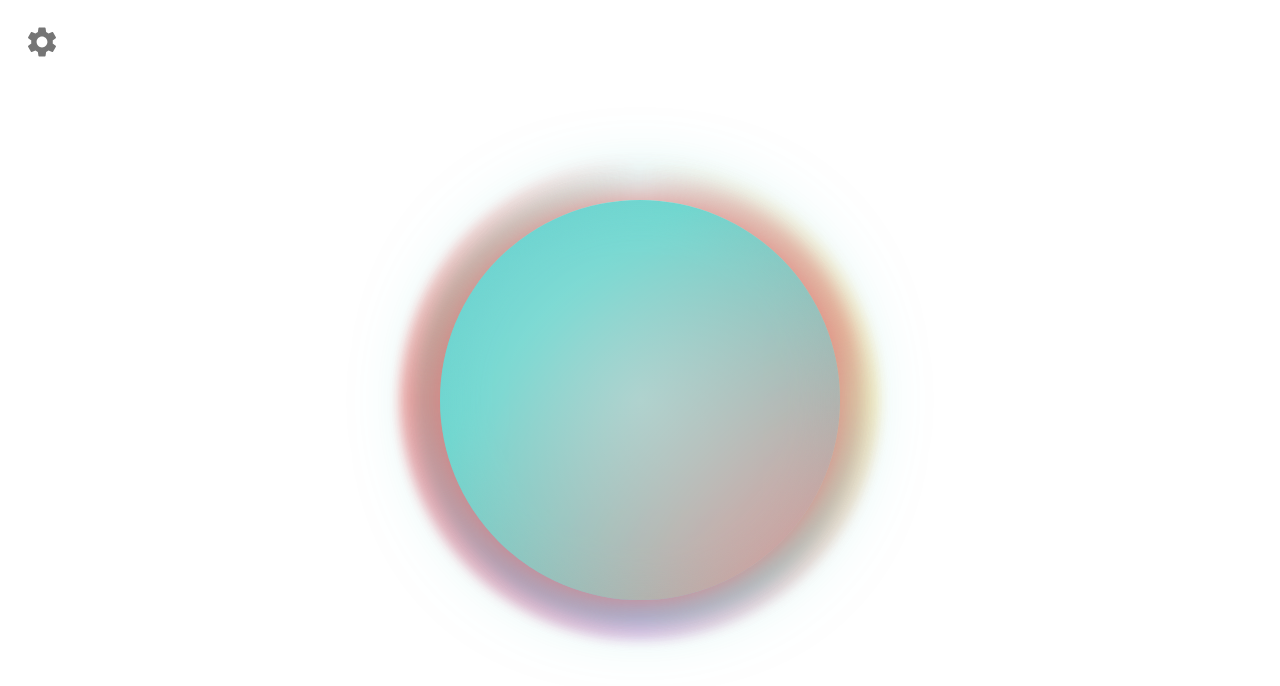
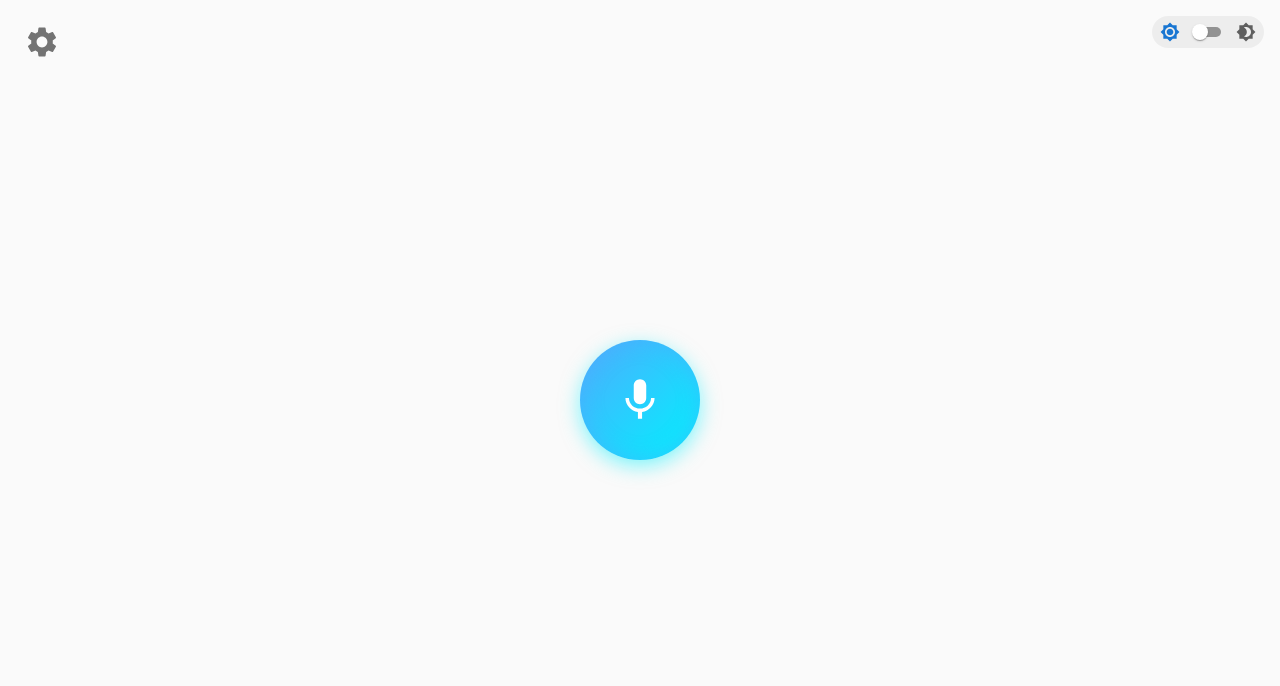
Before and after one commit to funkpopo/Buddie, a React (Vite) app: page / in a window 1280 px wide. Shown: the top 686 px of the page. Built offline with nearby package versions, Linux system fonts and the light colour scheme.

Commit message:
优化主页显示样式

```diff
--- a/src/App.tsx
+++ b/src/App.tsx
@@ -1,119 +1,41 @@
-import React, { useState, useCallback, memo, useMemo, useRef } from 'react';
+import React, { useState, useCallback, memo, useMemo } from 'react';
 import {
-  Fab,
   IconButton,
-  Menu,
-  MenuItem,
   Box,
   Typography,
-  keyframes
+  Switch
 } from '@mui/material';
 import {
   Settings as SettingsIcon,
-  Home as HomeIcon
+  Home as HomeIcon,
+  Mic as MicIcon,
+  MicOff as MicOffIcon,
+  Brightness4 as DarkModeIcon,
+  Brightness7 as LightModeIcon
 } from '@mui/icons-material';
-
-// 定义流光色彩动画
-const gradientAnimation = keyframes`
-  0% {
-    background-position: 0% 50%;
-    box-shadow: 0 0 20px rgba(255, 107, 107, 0.8);
-  }
-  25% {
-    box-shadow: 0 0 40px rgba(78, 205, 196, 1);
-  }
-  50% {
-    background-position: 100% 50%;
-    box-shadow: 0 0 60px rgba(69, 183, 209, 1);
-  }
-  75% {
-    box-shadow: 0 0 40px rgba(150, 206, 180, 1);
-  }
-  100% {
-    background-position: 0% 50%;
-    box-shadow: 0 0 20px rgba(255, 107, 107, 0.8);
-  }
-`;
-
-// 定义脉冲动画
-const pulseAnimation = keyframes`
-  0% {
-    transform: scale(0.9);
-    box-shadow: 0 0 0 0 rgba(255, 107, 107, 0.9);
-  }
-  50% {
-    transform: scale(1.05);
-    box-shadow: 0 0 0 20px rgba(255, 107, 107, 0.3);
-  }
-  100% {
-    transform: scale(0.9);
-    box-shadow: 0 0 0 40px rgba(255, 107, 107, 0);
-  }
-`;
-
-// 定义旋转边框动画
-const rotateBorder = keyframes`
-  0% {
-    transform: rotate(0deg);
-    filter: hue-rotate(0deg);
-  }
-  100% {
-    transform: rotate(360deg);
-    filter: hue-rotate(360deg);
-  }
-`;
-
-// 定义粒子动画
-const particleAnimation = keyframes`
-  0% {
-    transform: translate(0, 0) rotate(0deg);
-    opacity: 1;
-  }
-  100% {
-    transform: translate(var(--tx), var(--ty)) rotate(720deg);
-    opacity: 0;
-  }
-`;
-
-// 定义浮动动画
-const floatAnimation = keyframes`
-  0% {
-    transform: translateY(0px);
-  }
-  50% {
-    transform: translateY(-20px);
-  }
-  100% {
-    transform: translateY(0px);
-  }
-`;
+import { useTheme } from './ThemeContext';
 
 const App: React.FC = () => {
+  const { theme, toggleTheme } = useTheme();
   const [currentPage, setCurrentPage] = useState<'home' | 'settings'>('home');
-  const [anchorEl, setAnchorEl] = useState<null | HTMLElement>(null);
-  const open = Boolean(anchorEl);
-  const fabRef = useRef<HTMLButtonElement>(null);
+  const [isListening, setIsListening] = useState<boolean>(false);
 
   const handleSetCurrentPage = useCallback((page: 'home' | 'settings') => {
     setCurrentPage(page);
-  }, []);
-
-  const handleClick = useCallback((event: React.MouseEvent<HTMLElement>) => {
-    setAnchorEl(fabRef.current);
   }, []);
 
   const handleSettingsClick = useCallback(() => {
     handleSetCurrentPage('settings');
   }, [handleSetCurrentPage]);
 
-  const handleClose = useCallback(() => {
-    setAnchorEl(null);
+  const toggleListening = useCallback(() => {
+    setIsListening(prev => {
+      const newState = !prev;
+      console.log(`语音聆听状态: ${newState ? '开启' : '关闭'}`);
+      // 这里可以添加实际的语音处理逻辑
+      return newState;
+    });
   }, []);
-
-  const handleMenuClick = useCallback((action: string) => {
-    console.log(`执行功能: ${action}`);
-    handleClose();
-  }, [handleClose]);
 
   // 使用useMemo优化组件渲染
   const SettingsPage = useMemo(() => memo(() => (
@@ -141,6 +63,29 @@ const App: React.FC = () => {
         <HomeIcon sx={{ fontSize: 36 }} />
       </IconButton>
 
+      {/* 主题切换开关 - 右上角 */}
+      <Box
+        sx={{
+          position: 'absolute',
+          top: 16,
+          right: 16,
+          zIndex: 1000,
+          display: 'flex',
+          alignItems: 'center',
+          backgroundColor: 'rgba(0, 0, 0, 0.05)',
+          borderRadius: 4,
+          padding: '4px 8px'
+        }}
+      >
+        <LightModeIcon sx={{ fontSize: 20, mr: 1, color: theme === 'light' ? 'primary.main' : 'text.secondary' }} />
+        <Switch
+          checked={theme === 'dark'}
+          onChange={toggleTheme}
+          size="small"
+        />
+        <DarkModeIcon sx={{ fontSize: 20, ml: 1, color: theme === 'dark' ? 'primary.main' : 'text.secondary' }} />
+      </Box>
+
       <Box
         sx={{
           display: 'flex',
@@ -158,7 +103,7 @@ const App: React.FC = () => {
         </Box>
       </Box>
     </Box>
-  )), [handleSetCurrentPage]);
+  )), [handleSetCurrentPage, theme, toggleTheme]);
 
   const HomePage = useMemo(() => memo(() => (
     <Box
@@ -167,133 +112,18 @@ const App: React.FC = () => {
         width: '100vw',
         display: 'flex',
         flexDirection: 'column',
-        position: 'relative'
+        position: 'relative',
+        alignItems: 'center',
+        justifyContent: 'center'
       }}
     >
-      {/* 中央大圆形按钮容器 */}
-      <Box
-        sx={{
-          display: 'flex',
-          justifyContent: 'center',
-          alignItems: 'center',
-          flexGrow: 1,
-          position: 'relative',
-          animation: `${floatAnimation} 3s ease-in-out infinite`
-        }}
+      {/* 语音按钮 */}
+      <button
+        className={`voice-button ${isListening ? 'listening' : ''}`}
+        onClick={toggleListening}
       >
-        {/* 粒子效果容器 */}
-        <Box
-          sx={{
-            position: 'absolute',
-            width: 600,
-            height: 600,
-            pointerEvents: 'none',
-            zIndex: 1
-          }}
-        >
-          {Array.from({ length: 30 }).map((_, i) => (
-            <Box
-              key={i}
-              sx={{
-                position: 'absolute',
-                top: '50%',
-                left: '50%',
-                width: 10,
-                height: 10,
-                borderRadius: '50%',
-                background: `hsl(${Math.random() * 360}, 70%, 60%)`,
-                opacity: 0,
-                animation: `${particleAnimation} ${2 + Math.random() * 3}s linear infinite`,
-                '--tx': `${(Math.random() - 0.5) * 500}px`,
-                '--ty': `${(Math.random() - 0.5) * 500}px`,
-                animationDelay: `${Math.random() * 5}s`
-              }}
-            />
-          ))}
-        </Box>
-
-        {/* 旋转边框效果 */}
-        <Box
-          sx={{
-            position: 'absolute',
-            width: 450,
-            height: 450,
-            borderRadius: '50%',
-            background: 'conic-gradient(transparent, #FF6B6B, #4ECDC4, #45B7D1, #96CEB4, transparent)',
-            animation: `${rotateBorder} 2s linear infinite`,
-            filter: 'blur(8px)',
-            opacity: 0.8,
-            zIndex: 0
-          }}
-        />
-
-        {/* 内层旋转边框 */}
-        <Box
-          sx={{
-            position: 'absolute',
-            width: 480,
-            height: 480,
-            borderRadius: '50%',
-            background: 'conic-gradient(transparent, #FFEAA7, #DDA0DD, #FF6B6B, transparent)',
-            animation: `${rotateBorder} 3s linear infinite reverse`,
-            filter: 'blur(6px)',
-            opacity: 0.6,
-            zIndex: 0
-          }}
-        />
-
-        <Fab
-          aria-label="add"
-          sx={{
-            width: 400,
-            height: 400,
-            background: 'radial-gradient(circle at 30% 30%, #FF6B6B, #4ECDC4, #45B7D1, #96CEB4)',
-            backgroundSize: '400% 400%',
-            animation: `${gradientAnimation} 3s ease infinite, ${pulseAnimation} 2s infinite`,
-            border: 'none',
-            position: 'relative',
-            overflow: 'hidden',
-            borderRadius: '50%',
-            zIndex: 2,
-            boxShadow: '0 0 40px rgba(255, 107, 107, 0.8), 0 0 80px rgba(78, 205, 196, 0.6)',
-            '&::before': {
-              content: '""',
-              position: 'absolute',
-              top: '-50%',
-              left: '-50%',
-              width: '200%',
-              height: '200%',
-              background: 'radial-gradient(circle, rgba(255,255,255,0.5) 0%, rgba(255,255,255,0) 70%)',
-              transform: 'rotate(30deg)',
-              opacity: 0.8,
-              zIndex: 3
-            },
-            '&::after': {
-              content: '""',
-              position: 'absolute',
-              top: '15px',
-              left: '15px',
-              right: '15px',
-              bottom: '15px',
-              background: 'inherit',
-              borderRadius: '50%',
-              zIndex: 1,
-              filter: 'blur(15px)',
-              opacity: 0.9
-            },
-            '&:hover': {
-              animation: `${gradientAnimation} 1.5s ease infinite, ${pulseAnimation} 1s infinite`,
-              transform: 'scale(1.1)',
-              boxShadow: '0 0 70px rgba(255, 107, 107, 1), 0 0 140px rgba(78, 205, 196, 0.8)',
-              '&::before': {
-                opacity: 1,
-                transform: 'rotate(90deg)'
-              }
-            },
-            transition: 'transform 0.4s ease, box-shadow 0.4s ease'
-          }}
-        />
-      </Box>
+        {isListening ? <MicOffIcon sx={{ fontSize: 50, color: 'white' }} /> : <MicIcon sx={{ fontSize: 50, color: 'white' }} />}
+      </button>
 
       {/* 设置按钮 - 左上角 */}
       <IconButton
@@ -307,8 +137,31 @@ const App: React.FC = () => {
       >
         <SettingsIcon sx={{ fontSize: 36 }} />
       </IconButton>
+
+      {/* 主题切换开关 - 右上角 */}
+      <Box
+        sx={{
+          position: 'absolute',
+          top: 16,
+          right: 16,
+          zIndex: 1000,
+          display: 'flex',
+          alignItems: 'center',
+          backgroundColor: 'rgba(0, 0, 0, 0.05)',
+          borderRadius: 4,
+          padding: '4px 8px'
+        }}
+      >
+        <LightModeIcon sx={{ fontSize: 20, mr: 1, color: theme === 'light' ? 'primary.main' : 'text.secondary' }} />
+        <Switch
+          checked={theme === 'dark'}
+          onChange={toggleTheme}
+          size="small"
+        />
+        <DarkModeIcon sx={{ fontSize: 20, ml: 1, color: theme === 'dark' ? 'primary.main' : 'text.secondary' }} />
+      </Box>
     </Box>
-  )), [handleSettingsClick]);
+  )), [handleSettingsClick, isListening, toggleListening, theme, toggleTheme]);
 
   if (currentPage === 'settings') {
     return <SettingsPage />;
--- /dev/null
+++ b/src/ThemeContext.tsx
@@ -0,0 +1,44 @@
+import React, { createContext, useContext, useState, useEffect, ReactNode } from 'react';
+
+type Theme = 'light' | 'dark';
+
+interface ThemeContextType {
+  theme: Theme;
+  toggleTheme: () => void;
+}
+
+const ThemeContext = createContext<ThemeContextType | undefined>(undefined);
+
+export const ThemeProvider: React.FC<{ children: ReactNode }> = ({ children }) => {
+  const [theme, setTheme] = useState<Theme>('light');
+
+  useEffect(() => {
+    const savedTheme = localStorage.getItem('theme') as Theme | null;
+    if (savedTheme) {
+      setTheme(savedTheme);
+    }
+  }, []);
+
+  useEffect(() => {
+    document.body.className = theme;
+    localStorage.setItem('theme', theme);
+  }, [theme]);
+
+  const toggleTheme = () => {
+    setTheme(prevTheme => prevTheme === 'light' ? 'dark' : 'light');
+  };
+
+  return (
+    <ThemeContext.Provider value={{ theme, toggleTheme }}>
+      {children}
+    </ThemeContext.Provider>
+  );
+};
+
+export const useTheme = (): ThemeContextType => {
+  const context = useContext(ThemeContext);
+  if (!context) {
+    throw new Error('useTheme must be used within a ThemeProvider');
+  }
+  return context;
+};
--- a/src/index.css
+++ b/src/index.css
@@ -1,13 +1,99 @@
-body {
+html, body {
+  height: 100%;
   margin: 0;
   padding: 0;
+}
+
+body {
   font-family: -apple-system, BlinkMacSystemFont, 'Segoe UI', Roboto, Helvetica,
     Arial, sans-serif;
   overflow: hidden;
-  background: #0a0a1a;
+  display: flex;
+  align-items: center;
+  justify-content: center;
+}
+
+body.light {
+  background-color: #f0f0f0;
+  color: #000000;
+}
+
+body.dark {
+  background-color: #303030;
+  color: #ffffff;
 }
 
 #root {
   height: 100vh;
   width: 100vw;
+  display: flex;
+  align-items: center;
+  justify-content: center;
 }
+
+/* 语音按钮样式 */
+.voice-button {
+  background: linear-gradient(135deg, #4facfe 0%, #00f2fe 100%);
+  width: 120px;
+  height: 120px;
+  border-radius: 50%;
+  border: none;
+  display: flex;
+  align-items: center;
+  justify-content: center;
+  cursor: pointer;
+  box-shadow:
+    0 6px 20px rgba(0, 242, 254, 0.5),
+    0 0 20px rgba(79, 172, 254, 0.5) inset;
+  transition: all 0.3s ease;
+  position: relative;
+  overflow: hidden;
+  z-index: 10;
+  outline: none;
+}
+
+.voice-button:hover {
+  transform: scale(1.05);
+  box-shadow:
+    0 8px 25px rgba(0, 242, 254, 0.7),
+    0 0 30px rgba(79, 172, 254, 0.7) inset;
+}
+
+.voice-button:active {
+  transform: scale(0.95);
+}
+
+.voice-button.listening {
+  animation: pulse 1.5s infinite;
+  background: linear-gradient(135deg, #ff6b6b 0%, #ffa500 100%);
+  box-shadow:
+    0 6px 20px rgba(255, 107, 107, 0.5),
+    0 0 20px rgba(255, 165, 0, 0.5) inset;
+}
+
+.voice-button.listening:hover {
+  box-shadow:
+    0 8px 25px rgba(255, 107, 107, 0.7),
+    0 0 30px rgba(255, 165, 0, 0.7) inset;
+}
+
+@keyframes pulse {
+  0% {
+    transform: scale(1);
+    box-shadow:
+      0 0 0 0 rgba(255, 107, 107, 0.7),
+      0 0 20px rgba(255, 165, 0, 0.5) inset;
+  }
+  70% {
+    transform: scale(1.05);
+    box-shadow:
+      0 0 0 15px rgba(255, 107, 107, 0),
+      0 0 30px rgba(255, 165, 0, 0.7) inset;
+  }
+  100% {
+    transform: scale(1);
+    box-shadow:
+      0 0 0 0 rgba(255, 107, 107, 0),
+      0 0 20px rgba(255, 165, 0, 0.5) inset;
+  }
+}
--- a/src/renderer.tsx
+++ b/src/renderer.tsx
@@ -27,21 +27,29 @@
  */
 
 import './index.css';
-import React from 'react';
+import React, { useMemo } from 'react';
 import ReactDOM from 'react-dom/client';
 import { createTheme, ThemeProvider } from '@mui/material/styles';
 import CssBaseline from '@mui/material/CssBaseline';
 import App from './App';
+import { useTheme, ThemeProvider as CustomThemeProvider } from './ThemeContext';
 
-// Create a theme
-const theme = createTheme({
+// Create a theme based on the current theme mode
+const AppThemeProvider: React.FC<{ children: React.ReactNode }> = ({ children }) => {
+  const { theme: themeMode } = useTheme();
+
+  const theme = useMemo(() => createTheme({
     palette: {
-    mode: 'light',
+      mode: themeMode,
       primary: {
-      main: '#1976d2',
+        main: themeMode === 'dark' ? '#90caf9' : '#1976d2',
       },
       secondary: {
-      main: '#dc004e',
+        main: '#f48fb1',
+      },
+      background: {
+        default: themeMode === 'dark' ? '#303030' : '#fafafa',
+        paper: themeMode === 'dark' ? '#424242' : '#ffffff',
       },
     },
     // 禁用过渡动画以提高性能
@@ -52,17 +60,36 @@ const theme = createTheme({
             transition: none !important;
             animation: none !important;
           }
+
+          body.dark {
+            background-color: #303030;
+            color: #ffffff;
+          }
+
+          body.light {
+            background-color: #fafafa;
+            color: #000000;
+          }
         `,
       },
     },
-});
+  }), [themeMode]);
+
+  return (
+    <ThemeProvider theme={theme}>
+      <CssBaseline />
+      {children}
+    </ThemeProvider>
+  );
+};
 
 // 性能优化：仅在开发环境中使用StrictMode
 const RootComponent = () => (
-  <ThemeProvider theme={theme}>
-    <CssBaseline />
+  <CustomThemeProvider>
+    <AppThemeProvider>
       <App />
-  </ThemeProvider>
+    </AppThemeProvider>
+  </CustomThemeProvider>
 );
 
 const root = ReactDOM.createRoot(document.getElementById('root')!);
@@ -78,4 +105,4 @@ if (__DEV__) {
   root.render(<RootComponent />);
 }
 
-console.log('👋 This message is being logged by "renderer.ts", included via Vite');
+console.log('👋 This message is being logged by "renderer", included via Vite');
```
Also changed, not shown: src/main.ts (+6 -47 lines). Lines whose indentation alone changed are shown as unchanged.
